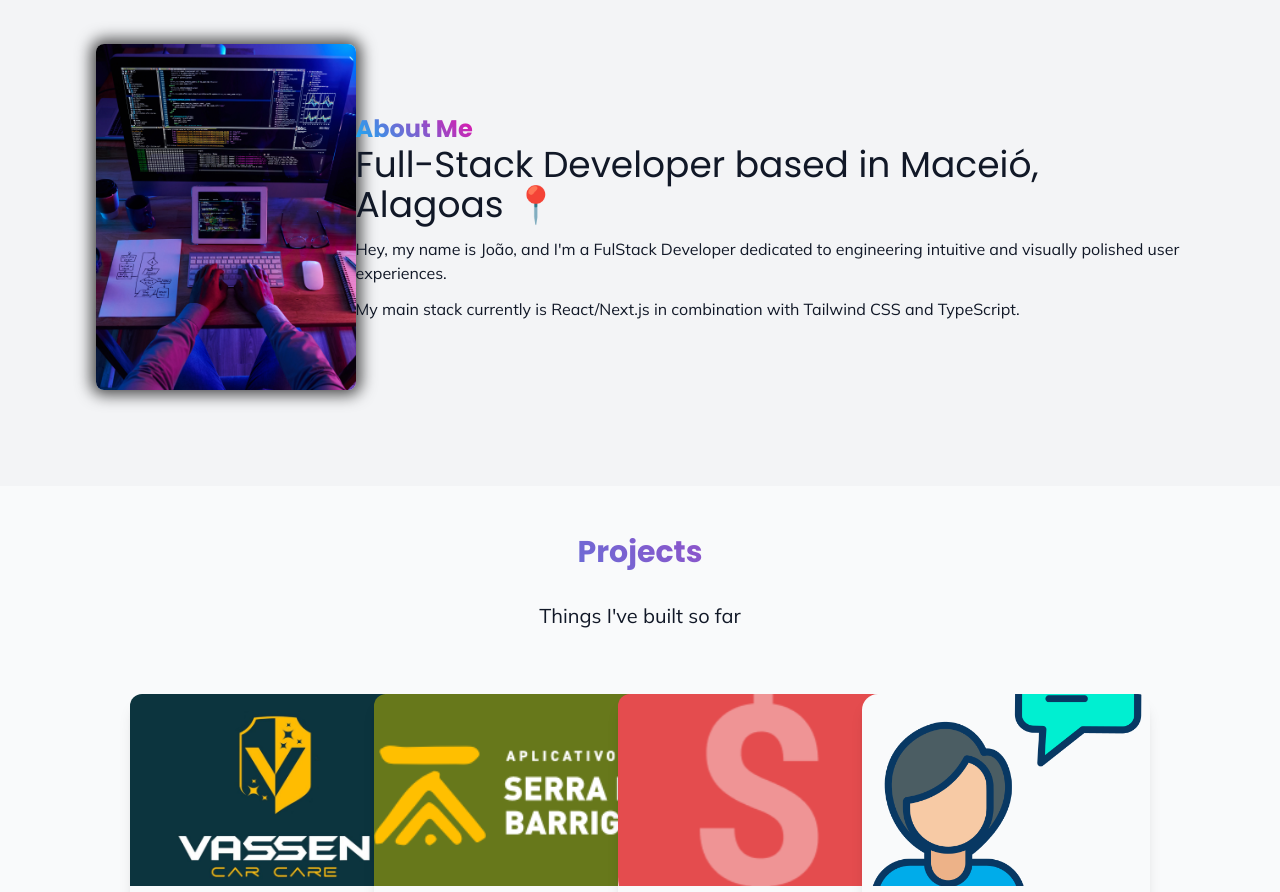
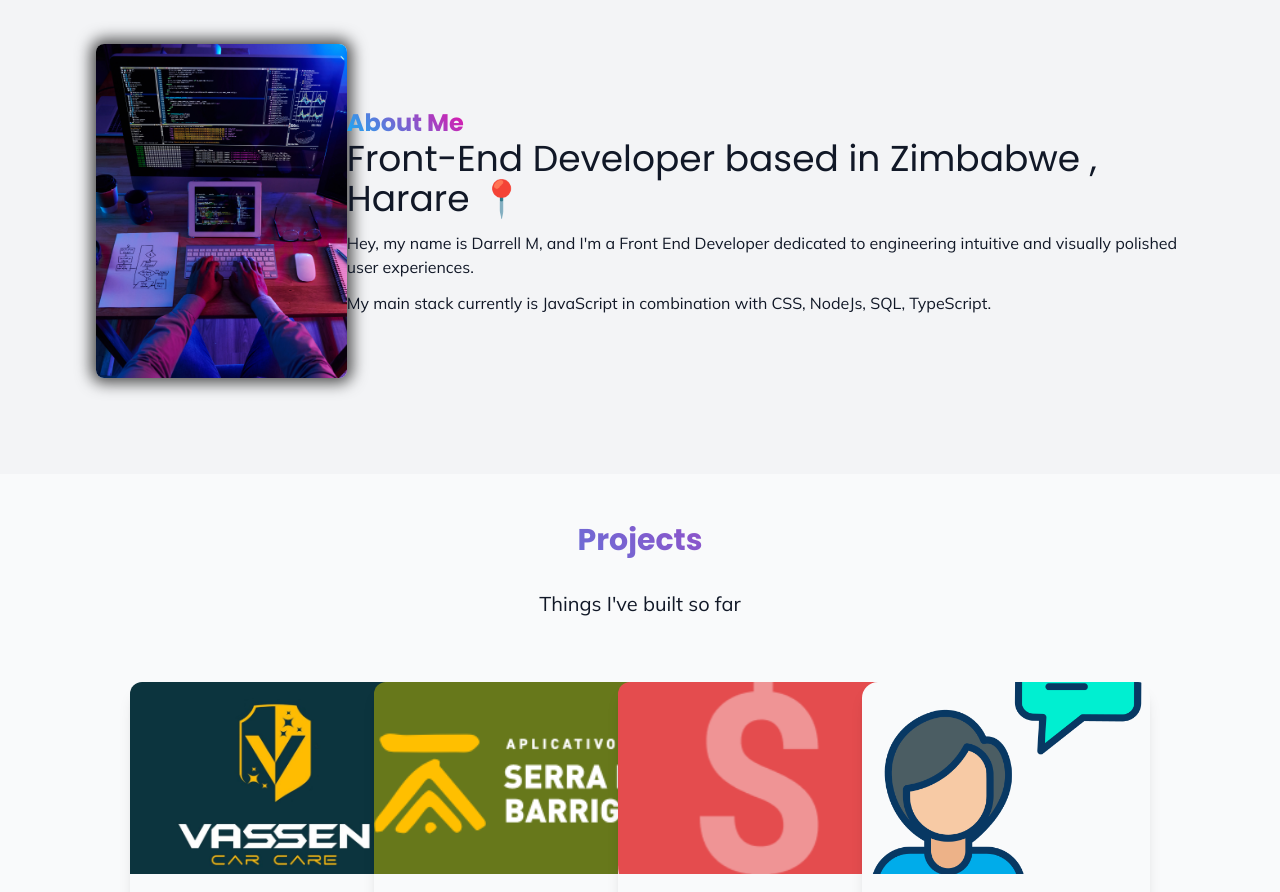
Before and after one commit to mrfrank-ofc/HomeWork, a React (Vite) app: page / in a window 1280 px wide. Shown: the part 1300-2192 px from the top of the page. Built offline with nearby package versions, Linux system fonts and the light colour scheme.

Commit message:
Update index.tsx

```diff
--- a/src/components/sections/AboutMe/index.tsx
+++ b/src/components/sections/AboutMe/index.tsx
@@ -13,13 +13,13 @@ const AboutMe = () => {
         <div className="flex flex-col items-center md:items-start text-center md:text-left">
           <h1 className='font-heading text-lg md:text-xl lg:text-2xl gradient-text font-bold'>About Me</h1>
           <h4 className="font-heading text-2xl md:text-3xl lg:text-4xl dark:text-headingDark mb-3">
-            Full-Stack Developer based in Maceió, Alagoas 📍
+            Front-End Developer based in Zimbabwe , Harare 📍
           </h4>
           <p className="font-body">
-            Hey, my name is João, and I'm a FulStack Developer dedicated to engineering intuitive and visually polished user experiences.
+            Hey, my name is Darrell M, and I'm a Front End Developer dedicated to engineering intuitive and visually polished user experiences.
           </p>
           <p className="font-body mt-3">
-            My main stack currently is React/Next.js in combination with Tailwind CSS and TypeScript.
+            My main stack currently is JavaScript in combination with  CSS, NodeJs, SQL, TypeScript.
           </p>
         </div>
       </div>
```
